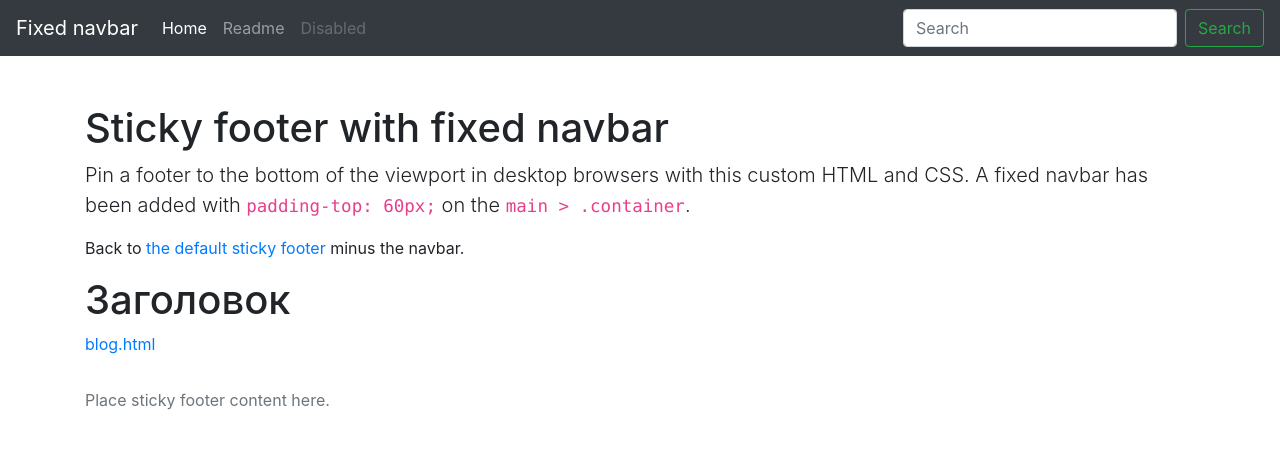
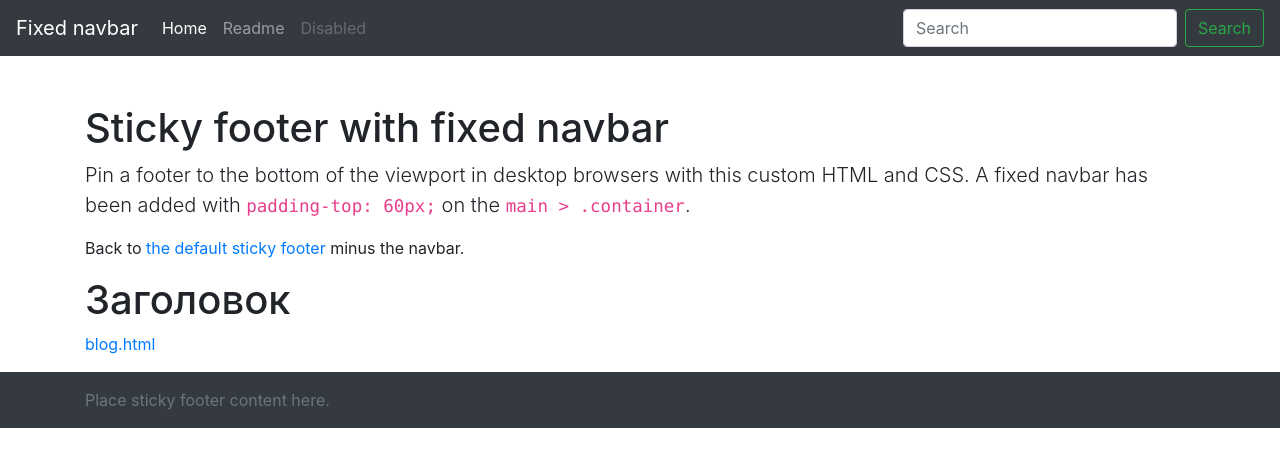
Before and after one commit to Dmistep/test-book, a Jekyll site: the page built from index.md, in a window 1280 px wide. Shown: the top 467 px of the page. Built offline with Jekyll 4.4.1, drawn with Linux system fonts in a browser that asks for light colours; our own code applies the rules of GitHub Pages for plain Markdown files.

Commit message:
update default.html

```diff
--- a/_layouts/default.html
+++ b/_layouts/default.html
@@ -45,7 +45,7 @@
   </div>
 </main>
 
-   <footer class="footer mt-auto py-3">
+   <footer class="footer mt-auto py-3 bg-dark">
   <div class="container">
     <span class="text-muted text-light">Place sticky footer content here.</span>
   </div>
```
